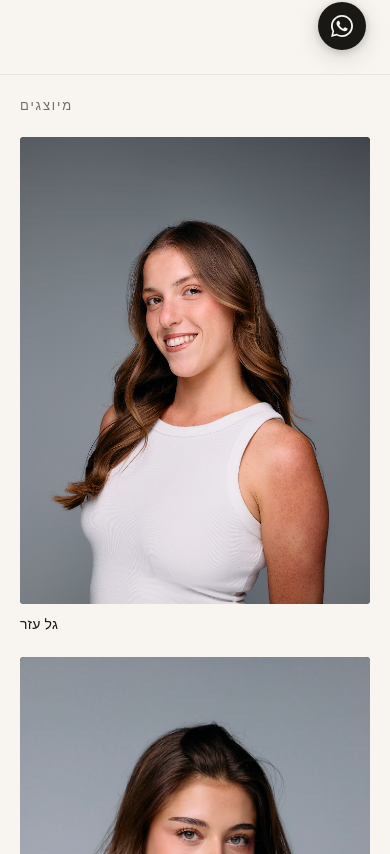
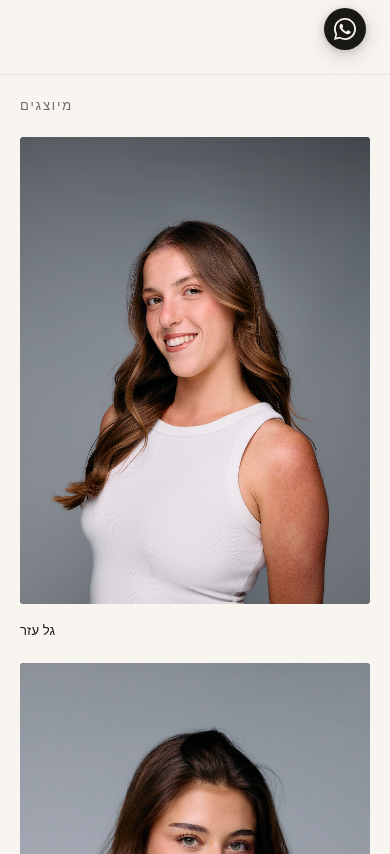
Before and after one commit to baroren298/bar-oren-agency, a Next.js app: page /about in a window 390 px wide. Shown: the part 770-1624 px from the top of the page. Built offline with nearby package versions, Linux system fonts and the light colour scheme; a web font is replaced by a local one.

Commit message:
Polish mobile talent cards and floating actions

```diff
--- a/components/common/ScrollToTopButton.module.css
+++ b/components/common/ScrollToTopButton.module.css
@@ -81,11 +81,11 @@
 
 @media (max-width: 768px) {
   .btn {
-    /* FloatingWhatsApp shrinks to 48px on mobile — match it and keep the
-       14px gap above it */
-    bottom: calc(var(--space-6) + 48px + 14px + env(safe-area-inset-bottom, 0px));
-    width: 48px;
-    height: 48px;
+    /* FloatingWhatsApp shrinks to 42px on mobile — match it and widen the
+       gap above it slightly (14px → 18px) so the pair feels lighter */
+    bottom: calc(var(--space-6) + 42px + 18px + env(safe-area-inset-bottom, 0px));
+    width: 42px;
+    height: 42px;
   }
 }
 
--- a/components/home/TalentCard.module.css
+++ b/components/home/TalentCard.module.css
@@ -91,7 +91,13 @@
  * equally to Hebrew (RTL) and English names — no alignment changes. */
 @media (max-width: 767px) {
   .name {
-    font-size: 14px;
+    font-size: 13px;
     letter-spacing: 0.01em;
   }
+
+  /* A touch more breathing room between the image and the name on mobile
+     (+7px over the desktop --space-3 gap). Desktop .card gap is untouched. */
+  .card {
+    gap: 19px;
+  }
 }
--- a/components/ui/FloatingWhatsApp.module.css
+++ b/components/ui/FloatingWhatsApp.module.css
@@ -57,8 +57,9 @@
 
 @media (max-width: 768px) {
   .btn {
-    /* Slightly smaller on mobile to take less screen real estate */
-    width: 48px;
-    height: 48px;
+    /* Slightly smaller on mobile to take less screen real estate
+       (~12% down from 48px) */
+    width: 42px;
+    height: 42px;
   }
 }
```
